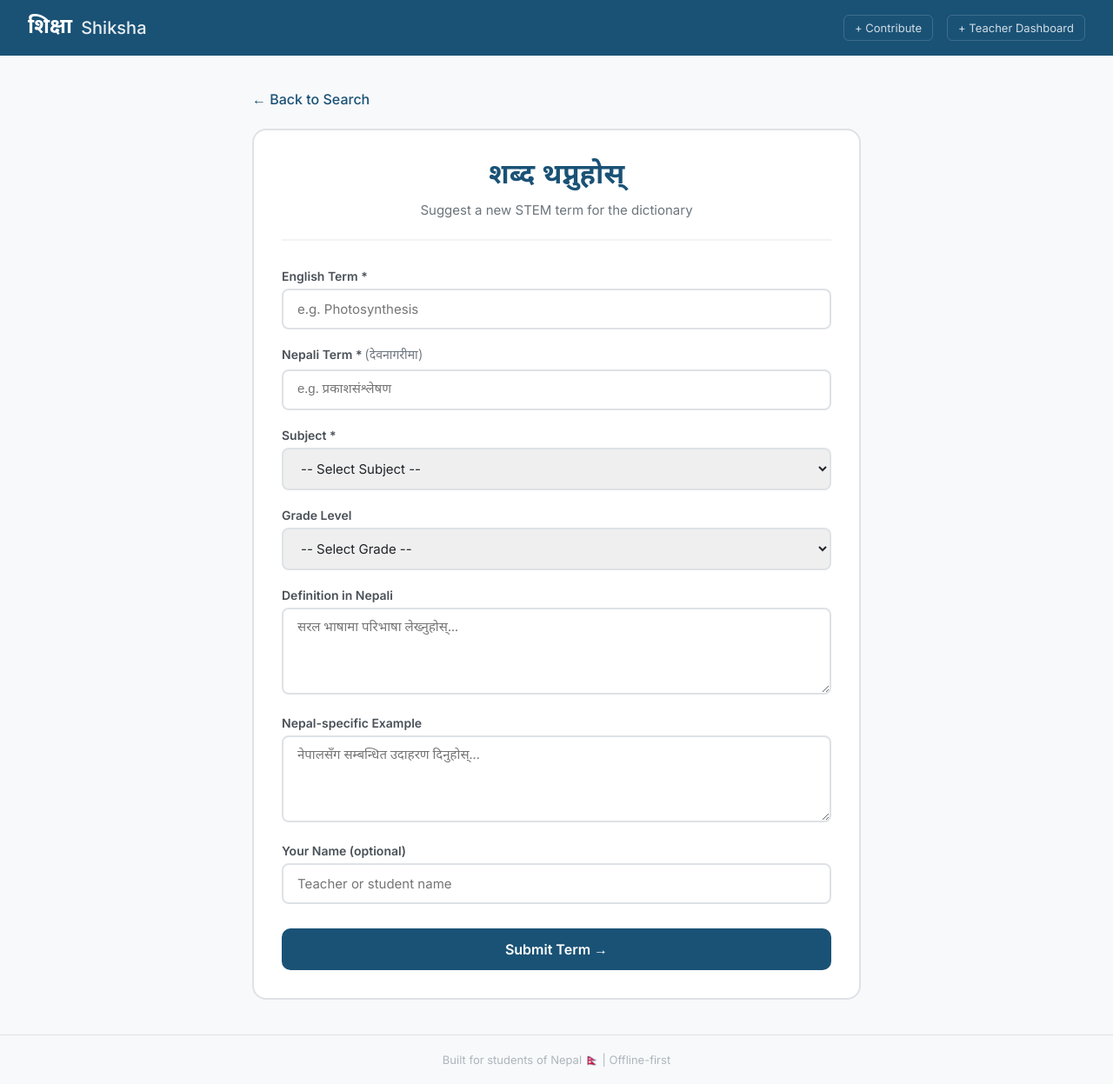
After one commit to ShivamDual/shiksha, a Flask app: page /contribute in a window 1280 px wide. The commit adds this page. Shown: the whole page at 87% size. Run offline with Flask 3, Linux system fonts and the light colour scheme.

Commit message:
Add contribute page for teacher term submissions

```diff
--- a/shabdakosh/app.py
+++ b/shabdakosh/app.py
@@ -87,6 +87,41 @@ def subject(subject_name):
     conn.close()
     return render_template('subject.html', terms=[dict(t) for t in terms], subject=subject_name)
 
+@app.route('/contribute', methods=['GET', 'POST'])
+def contribute():
+    if request.method == 'POST':
+        english = request.form.get('english', '').strip()
+        nepali = request.form.get('nepali', '').strip()
+        subject = request.form.get('subject', '').strip()
+        grade = request.form.get('grade', '').strip()
+        definition = request.form.get('definition', '').strip()
+        example = request.form.get('example', '').strip()
+        submitted_by = request.form.get('submitted_by', '').strip()
+
+        if not english or not nepali or not subject:
+            return render_template('contribute.html', error="English term, Nepali term and subject are required.", success=False)
+
+        conn = get_db()
+        conn.execute('''
+            CREATE TABLE IF NOT EXISTS pending_terms (
+                id INTEGER PRIMARY KEY AUTOINCREMENT,
+                english TEXT, nepali TEXT, subject TEXT,
+                grade TEXT, definition TEXT, example TEXT,
+                submitted_by TEXT, status TEXT DEFAULT 'pending',
+                timestamp DATETIME DEFAULT CURRENT_TIMESTAMP
+            )
+        ''')
+        conn.execute('''
+            INSERT INTO pending_terms (english, nepali, subject, grade, definition, example, submitted_by)
+            VALUES (?, ?, ?, ?, ?, ?, ?)
+        ''', (english, nepali, subject, grade, definition, example, submitted_by))
+        conn.commit()
+        conn.close()
+
+        return render_template('contribute.html', success=True, error=None)
+
+    return render_template('contribute.html', success=False, error=None)
+
 if __name__ == '__main__':
     init_db()
     app.run(host='0.0.0.0', port=5000, debug=True)
--- a/shabdakosh/static/style.css
+++ b/shabdakosh/static/style.css
@@ -348,3 +348,139 @@ footer {
     text-align: center;
     padding: 40px;
 }
+
+/* CONTRIBUTE PAGE */
+.contribute-page {
+    max-width: 700px;
+    margin: 0 auto;
+}
+
+.contribute-card {
+    background: white;
+    border-radius: 16px;
+    padding: 32px;
+    border: 2px solid #dee2e6;
+}
+
+.contribute-header {
+    border-bottom: 2px solid #f1f3f5;
+    padding-bottom: 24px;
+    margin-bottom: 32px;
+    text-align: center;
+}
+
+.contribute-header h1 {
+    font-family: 'Noto Sans Devanagari', sans-serif;
+    font-size: 32px;
+    color: #1a5276;
+    margin-bottom: 8px;
+}
+
+.contribute-header p {
+    color: #6c757d;
+    font-size: 15px;
+}
+
+.form-group {
+    margin-bottom: 20px;
+}
+
+.form-group label {
+    display: block;
+    font-weight: 600;
+    font-size: 14px;
+    color: #495057;
+    margin-bottom: 6px;
+}
+
+.nepali-hint {
+    font-family: 'Noto Sans Devanagari', sans-serif;
+    font-weight: 400;
+    color: #6c757d;
+}
+
+.form-group input,
+.form-group select,
+.form-group textarea {
+    width: 100%;
+    padding: 12px 16px;
+    border: 2px solid #dee2e6;
+    border-radius: 8px;
+    font-size: 15px;
+    font-family: 'Inter', sans-serif;
+    color: #212529;
+    outline: none;
+    transition: border-color 0.2s;
+}
+
+.form-group input:focus,
+.form-group select:focus,
+.form-group textarea:focus {
+    border-color: #1a5276;
+}
+
+.form-group textarea {
+    height: 100px;
+    resize: vertical;
+}
+
+.submit-btn {
+    width: 100%;
+    padding: 14px;
+    background: #1a5276;
+    color: white;
+    border: none;
+    border-radius: 10px;
+    font-size: 16px;
+    font-weight: 600;
+    font-family: 'Inter', sans-serif;
+    cursor: pointer;
+    transition: background 0.2s;
+    margin-top: 8px;
+}
+
+.submit-btn:hover {
+    background: #154360;
+}
+
+.success-message {
+    background: #d1fae5;
+    border: 1px solid #34d399;
+    color: #065f46;
+    padding: 14px 16px;
+    border-radius: 8px;
+    margin-bottom: 24px;
+    font-size: 14px;
+}
+
+.error-message {
+    background: #fee2e2;
+    border: 1px solid #f87171;
+    color: #991b1b;
+    padding: 14px 16px;
+    border-radius: 8px;
+    margin-bottom: 24px;
+    font-size: 14px;
+}
+
+/* NAV LINKS */
+.nav-links {
+    display: flex;
+    gap: 16px;
+}
+
+.nav-links a {
+    color: white;
+    text-decoration: none;
+    font-size: 13px;
+    opacity: 0.8;
+    padding: 6px 12px;
+    border-radius: 6px;
+    border: 1px solid rgba(255,255,255,0.2);
+    transition: all 0.2s;
+}
+
+.nav-links a:hover {
+    opacity: 1;
+    background: rgba(255,255,255,0.1);
+}
--- a/shabdakosh/templates/base.html
+++ b/shabdakosh/templates/base.html
@@ -14,7 +14,10 @@
             <span class="nepali">शिक्षा</span>
             <span class="english">Shiksha</span>
         </div>
-        <div class="nav-subtitle">STEM Glossary for Nepal</div>
+        <div class="nav-links">
+            <a href="/contribute">+ Contribute</a>
+            <a href="/dashboard/">+ Teacher Dashboard</a>
+        </div>
     </nav>
 
     <main>
--- /dev/null
+++ b/shabdakosh/templates/contribute.html
@@ -0,0 +1,83 @@
+{% extends "base.html" %}
+
+{% block title %}Contribute a Term{% endblock %}
+
+{% block content %}
+<div class="contribute-page">
+    <a href="/" class="back-link">← Back to Search</a>
+
+    <div class="contribute-card">
+        <div class="contribute-header">
+            <h1>शब्द थप्नुहोस्</h1>
+            <p>Suggest a new STEM term for the dictionary</p>
+        </div>
+
+        {% if success %}
+        <div class="success-message">
+            ✅ Term submitted successfully! A teacher will review it soon.
+        </div>
+        {% endif %}
+
+        {% if error %}
+        <div class="error-message">
+            ❌ {{ error }}
+        </div>
+        {% endif %}
+
+        <form method="POST" action="/contribute">
+            <div class="form-group">
+                <label>English Term *</label>
+                <input type="text" name="english" placeholder="e.g. Photosynthesis" required>
+            </div>
+
+            <div class="form-group">
+                <label>Nepali Term * <span class="nepali-hint">(देवनागरीमा)</span></label>
+                <input type="text" name="nepali" placeholder="e.g. प्रकाशसंश्लेषण" required
+                    style="font-family: 'Noto Sans Devanagari', sans-serif;">
+            </div>
+
+            <div class="form-group">
+                <label>Subject *</label>
+                <select name="subject" required>
+                    <option value="">-- Select Subject --</option>
+                    <option value="Mathematics">Mathematics — गणित</option>
+                    <option value="Physics">Physics — भौतिकशास्त्र</option>
+                    <option value="Chemistry">Chemistry — रसायनशास्त्र</option>
+                    <option value="Biology">Biology — जीवविज्ञान</option>
+                    <option value="Computer Science">Computer Science — कम्प्युटर विज्ञान</option>
+                </select>
+            </div>
+
+            <div class="form-group">
+                <label>Grade Level</label>
+                <select name="grade">
+                    <option value="">-- Select Grade --</option>
+                    <option value="Class 6-8">Class 6-8</option>
+                    <option value="Class 9-10">Class 9-10</option>
+                    <option value="Class 11-12">Class 11-12</option>
+                </select>
+            </div>
+
+            <div class="form-group">
+                <label>Definition in Nepali</label>
+                <textarea name="definition" placeholder="सरल भाषामा परिभाषा लेख्नुहोस्..."
+                    style="font-family: 'Noto Sans Devanagari', sans-serif;"></textarea>
+            </div>
+
+            <div class="form-group">
+                <label>Nepal-specific Example</label>
+                <textarea name="example"
+                    placeholder="नेपालसँग सम्बन्धित उदाहरण दिनुहोस्..."
+                    style="font-family: 'Noto Sans Devanagari', sans-serif;"></textarea>
+            </div>
+
+            <div class="form-group">
+                <label>Your Name (optional)</label>
+                <input type="text" name="submitted_by" placeholder="Teacher or student name">
+            </div>
+
+            <button type="submit" class="submit-btn">Submit Term →</button>
+        </form>
+    </div>
+</div>
+{% endblock %}
```
